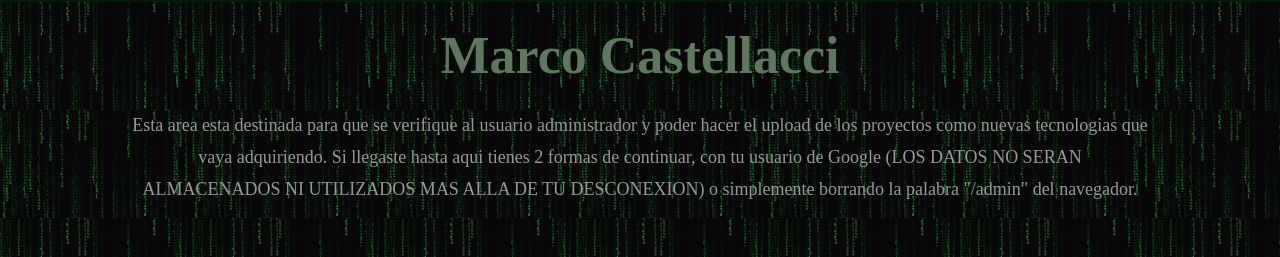
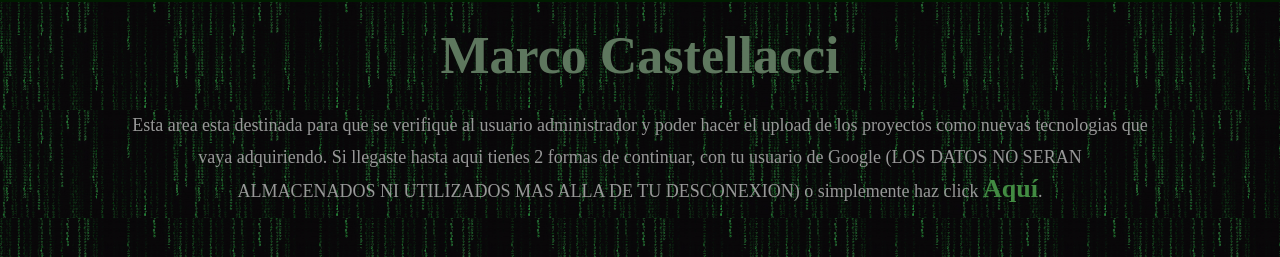
Before and after one commit to MarcoCastellacci/firebase-portfolio, a React (Create React App) app: page /login/admin in a window 1280 px wide. Shown: the part 238-495 px from the top of the page. Built offline with nearby package versions, Linux system fonts and the light colour scheme; no server answers; a web font is replaced by a local one.

Commit message:
fixing details

```diff
--- a/src/routes/loginView.jsx
+++ b/src/routes/loginView.jsx
@@ -123,7 +123,7 @@ export default function LoginView() {
                         </div>
                         <div className="contenedor-txt-description">
                             <h2 className="description-txt-profile ">
-                                Esta area esta destinada para que se verifique al usuario administrador y poder hacer el upload de los proyectos como nuevas tecnologias que vaya adquiriendo. Si llegaste hasta aqui tienes 2 formas de continuar, con tu usuario de Google (LOS DATOS NO SERAN ALMACENADOS NI UTILIZADOS MAS ALLA DE TU DESCONEXION) o simplemente borrando la palabra "/admin" del navegador.
+                                Esta area esta destinada para que se verifique al usuario administrador y poder hacer el upload de los proyectos como nuevas tecnologias que vaya adquiriendo. Si llegaste hasta aqui tienes 2 formas de continuar, con tu usuario de Google (LOS DATOS NO SERAN ALMACENADOS NI UTILIZADOS MAS ALLA DE TU DESCONEXION) o simplemente haz click <a className="btn-aqui" href="https://marcocastellacci.com.ar/">Aquí</a>.
                             </h2>
                         </div>
                         {/* <div>
--- a/src/routes/profileView.jsx
+++ b/src/routes/profileView.jsx
@@ -2,7 +2,7 @@
 // import { Link } from "react-router-dom"
 
 import ProfileImg from '../Assets/Perfil.png'
-import Cv from '../Assets/MarcoCastellacci.pdf'
+import Cv from '../Assets/Marco_Castellacci.pdf'
 // import { getProfilePhoto, getUserProfileInfo, userNameExist } from "../firebase/firebase";
 
 import '../styles/profile.css'
--- a/src/styles/btn-google.css
+++ b/src/styles/btn-google.css
@@ -26,3 +26,10 @@ button {
 button:hover {
     transform: scale(1.02);
 }
+
+.btn-aqui {
+    text-decoration: none;
+    font-size: 26px;
+    font-weight: bold;
+    color: rgb(66, 139, 66);
+}
```
Also changed, not shown: 2 other files (tests, documents, lock files or other folders).
